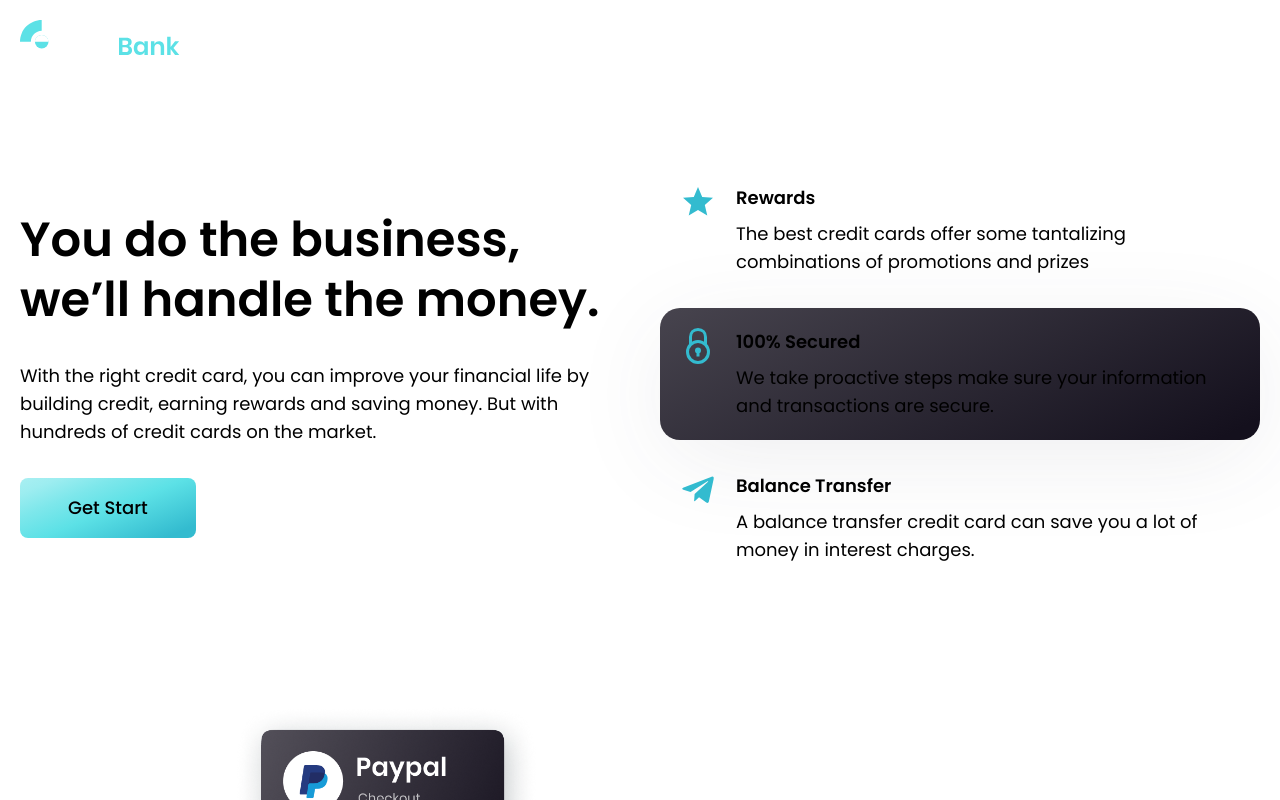
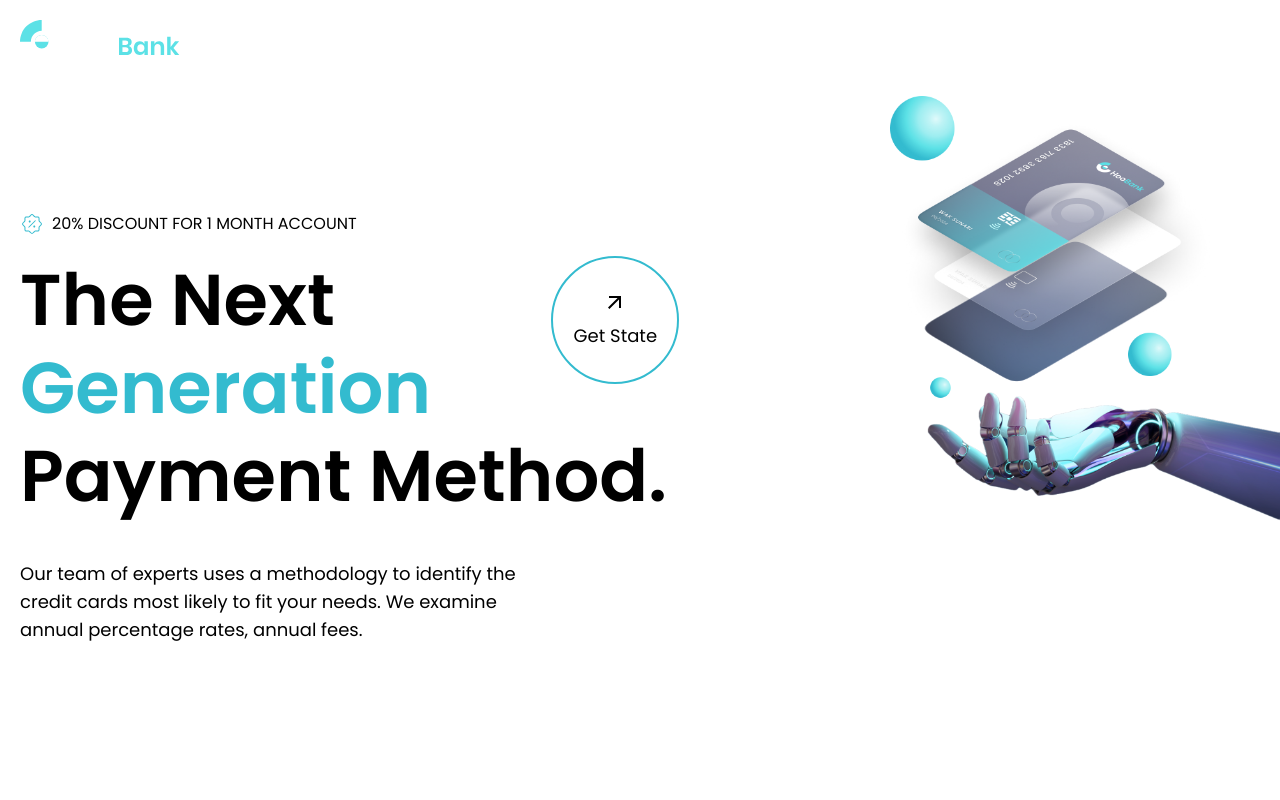
Before and after one commit to wdridoy11/Ai-landing-page-design, a React (Vite) app: page / in a window 1280 px wide. Shown: the top 800 px of the page. Built offline with nearby package versions, Linux system fonts and the light colour scheme.

Commit message:
hero section design complete

```diff
--- a/src/Pages/Home/Business.jsx
+++ b/src/Pages/Home/Business.jsx
@@ -30,8 +30,8 @@ const Business = () => {
                             <GrSecure className='text-jaguar text-4xl' />
                         </div>
                         <div>
-                            <h3 className='heading-text-mood mb-2 text-lg font-semibold'>100% Secured</h3>
-                            <p className='text-mood text-lg'>We take proactive steps make sure your information and transactions are secure.</p>
+                            <h3 className='text-white mb-2 text-lg font-semibold'>100% Secured</h3>
+                            <p className='text-slate-300 text-lg'>We take proactive steps make sure your information and transactions are secure.</p>
                         </div>
                     </div>
 
--- /dev/null
+++ b/src/Pages/Home/Hero.jsx
@@ -0,0 +1,43 @@
+import React from 'react'
+import Cover from '../../Assets/cover.png';
+import { Link } from 'react-router-dom';
+import { FaArrowRight } from 'react-icons/fa';
+import { MdArrowOutward } from 'react-icons/md';
+import { CiDiscount1 } from 'react-icons/ci';
+const Hero = () => {
+  return (
+    <div className='bg-white dark:bg-body pt-32 pb-16 hero'>
+      <div className='ai-container'>
+        <div>
+            <div className='mb-5'>
+                <div className='flex items-center gap-2'>
+                  <CiDiscount1 className='text-jaguar text-2xl font-bold' />
+                  <p className='text-mood'>20% DISCOUNT FOR 1 MONTH ACCOUNT</p>
+                </div>
+            </div>
+            <div className='relative w-7/12'>
+                <div>
+                    <h1 className='heading-text-mood text-7xl font-semibold leading-22'>The Next <br />
+                    <span className='text-jaguar'>Generation</span> <br/>
+                    Payment Method.</h1>
+                </div>
+                <div className='mt-10'>
+                    <div className='w-32 h-32 rounded-full border-2 border-jaguar flex items-center justify-center absolute top-0 right-16'>
+                      <Link className='text-lg heading-text-mood flex flex-col items-center justify-center'>
+                          <MdArrowOutward className='text-2xl mb-2' />Get State
+                      </Link>
+                    </div>
+                    <p className='text-mood text-lg mb-8 w-full lg:w-9/12'>Our team of experts uses a methodology to identify the credit cards most likely to fit your needs.
+                    We examine annual percentage rates, annual fees.</p>
+                </div>
+            </div>
+            <div>
+                <img className='absolute top-24 right-0 w-1/3' src={Cover} alt="" />
+            </div>
+        </div>
+      </div>
+    </div>
+  )
+}
+
+export default Hero
--- a/src/Pages/Home/Home.jsx
+++ b/src/Pages/Home/Home.jsx
@@ -2,11 +2,13 @@ import React from 'react'
 import Steps from './Steps'
 import Invoice from './Invoice'
 import Business from './Business'
+import Hero from './Hero'
 
 const Home = () => {
   return (
     <div>
-       <Business />
+        <Hero />
+        <Business />
         <Invoice />
         <Steps />
     </div>
```
Also changed, not shown: src/Assets/cover.png (added).
